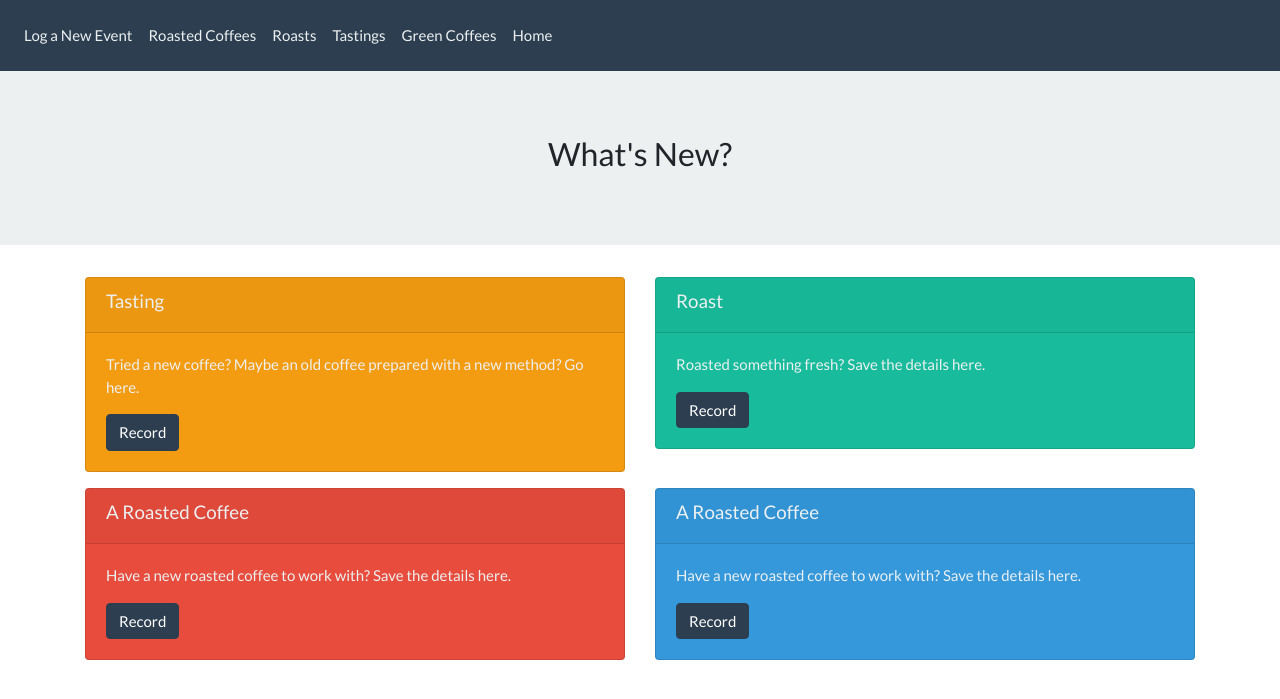
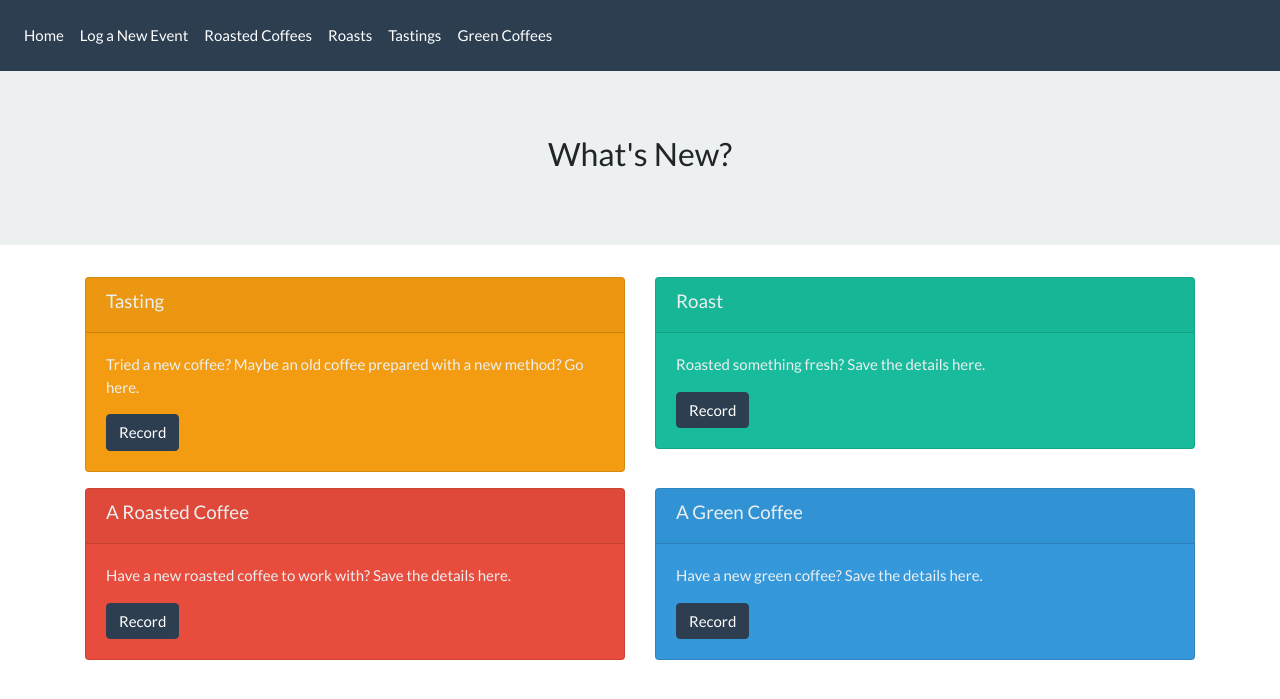
Before and after one commit to mattpriselac/CoffeeLogProject, a Flask app: page /new_event in a window 1280 px wide. Shown: the top 699 px of the page. Run offline with Flask 2, Linux system fonts and the light colour scheme; parts of the project's set-up code (start-up, migrations or seed data) failed here and were passed over; some libraries are stand-ins or nearby versions.

Commit message:
updating navbar

```diff
--- a/app/templates/base.html
+++ b/app/templates/base.html
@@ -8,15 +8,39 @@
       {% endif %}
 
       <link rel="stylesheet" href="https://stackpath.bootstrapcdn.com/bootswatch/4.4.1/flatly/bootstrap.min.css">
+      <script src="https://code.jquery.com/jquery-3.4.1.slim.min.js" integrity="sha384-J6qa4849blE2+poT4WnyKhv5vZF5SrPo0iEjwBvKU7imGFAV0wwj1yYfoRSJoZ+n" crossorigin="anonymous"></script>
+      <script src="https://cdn.jsdelivr.net/npm/popper.js@1.16.0/dist/umd/popper.min.js" integrity="sha384-Q6E9RHvbIyZFJoft+2mJbHaEWldlvI9IOYy5n3zV9zzTtmI3UksdQRVvoxMfooAo" crossorigin="anonymous"></script>
+      <script src="https://stackpath.bootstrapcdn.com/bootstrap/4.4.1/js/bootstrap.min.js" integrity="sha384-wfSDF2E50Y2D1uUdj0O3uMBJnjuUD4Ih7YwaYd1iqfktj0Uod8GCExl3Og8ifwB6" crossorigin="anonymous"></script>
+
   </head>
 
+
   <nav class="navbar navbar-expand-lg navbar-dark bg-primary">
-    <a class="nav-link text-light px-2" href="{{ url_for('new_event') }}">Log a New Event</a>
-    <a class="nav-link text-light px-2" href="{{ url_for('roasted_coffees') }}">Roasted Coffees</a>
-    <a class="nav-link text-light px-2" href="{{ url_for('roasts') }}">Roasts</a>
-    <a class="nav-link text-light px-2" href="{{ url_for('tastings') }}">Tastings</a>
-    <a class="nav-link text-light px-2" href="{{ url_for('green_coffees') }}">Green Coffees</a>
-    <a class="nav-link text-light px-2" href="{{ url_for('index') }}">Home</a>
+    <button class="navbar-toggler collapsed" type="button" data-toggle="collapse" data-target="#navbarColor01" aria-controls="navbarColor01" aria-expanded="false" aria-label="Toggle navigation">
+       <span class="navbar-toggler-icon"></span>
+     </button>
+     <div class="navbar-collapse collapse" id="navbarColor01" style="">
+      <ul class="navbar-nav mr-auto">
+        <li class="nav-item">
+          <a class="nav-link" href="{{ url_for('index') }}">Home</a>
+        </li>
+        <li class="nav-item">
+          <a class="nav-link" href="{{ url_for('new_event') }}">Log a New Event</a>
+        </li>
+        <li class="nav-item">
+          <a class="nav-link" href="{{ url_for('roasted_coffees') }}">Roasted Coffees</a>
+        </li>
+        <li class="nav-item">
+          <a class="nav-link" href="{{ url_for('roasts') }}">Roasts</a>
+        </li>
+        <li class="nav-item">
+          <a class="nav-link" href="{{ url_for('tastings') }}">Tastings</a>
+        </li>
+        <li class="nav-item">
+          <a class="nav-link" href="{{ url_for('green_coffees') }}">Green Coffees</a>
+        </li>
+      </ul>
+    </div>
   </nav>
 
   <body>
--- a/app/templates/new_event.html
+++ b/app/templates/new_event.html
@@ -39,9 +39,9 @@
 
       <div class="col-md pb-3 text-light">
         <div class="card bg-info">
-          <div class="card-header"><h5>A Roasted Coffee</h5></div>
+          <div class="card-header"><h5>A Green Coffee</h5></div>
           <div class="card-body">
-            <p class="card-text">Have a new roasted coffee to work with? Save the details here.</p>
+            <p class="card-text">Have a new green coffee? Save the details here.</p>
             <a class="btn btn-primary" href="{{ url_for('new_green_coffee') }}">Record</a>
           </div>
         </div>
```
